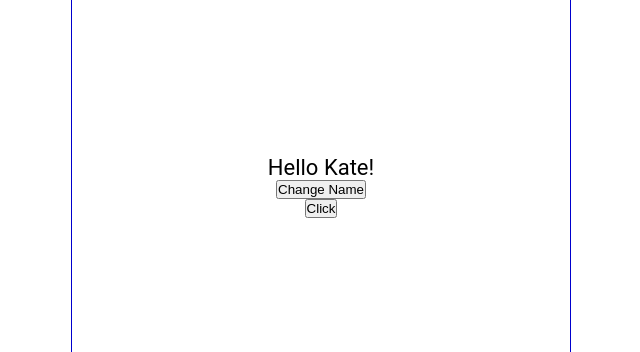
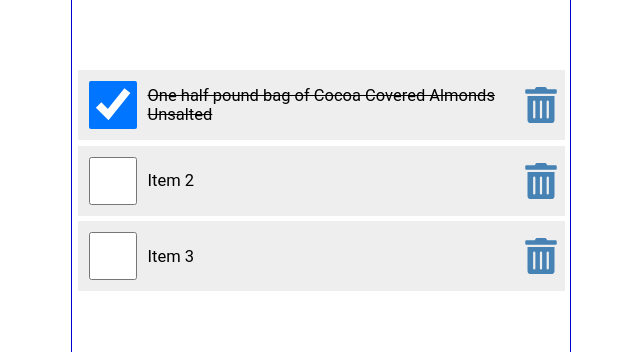
Before and after one commit to kaluczadzsi/react-full-course, a React (Vite) app: page / in a window 1280 px wide. Shown: the part 240-592 px from the top of the page, without its empty margins (319-959 px from the left). Built offline with nearby package versions, Linux system fonts and the light colour scheme.

Commit message:
list & keys

```diff
--- a/package.json
+++ b/package.json
@@ -22,6 +22,7 @@
     "eslint": "^8.57.0",
     "eslint-plugin-react-hooks": "^4.6.0",
     "eslint-plugin-react-refresh": "^0.4.6",
+    "react-icons": "^5.0.1",
     "typescript": "^5.2.2",
     "vite": "^5.2.0"
   }
--- a/src/Content.tsx
+++ b/src/Content.tsx
@@ -1,26 +1,68 @@
 import { useState } from 'react';
+import { FaTrashAlt } from 'react-icons/fa';
 
 const Content = () => {
-  const [name, setName] = useState('Kate');
-  const [count, setCount] = useState(0);
+  const [items, setItems] = useState([
+    {
+      id: 1,
+      checked: true,
+      item: 'One half pound bag of Cocoa Covered Almonds Unsalted',
+    },
+    {
+      id: 2,
+      checked: false,
+      item: 'Item 2',
+    },
+    {
+      id: 3,
+      checked: false,
+      item: 'Item 3',
+    },
+  ]);
 
-  const handleNameChange = () => {
-    const names = ['Tom', 'Brandon', 'Bruce', 'Dave', 'Mike'];
-    const random = Math.floor(Math.random() * names.length);
-    setName(names[random]);
+  const handleCheck = (id: number) => {
+    const listItems = items.map((item) =>
+      item.id === id ? { ...item, checked: !item.checked } : item
+    );
+
+    setItems(listItems);
+    localStorage.setItem('shoppinglist', JSON.stringify(listItems));
   };
 
-  const handleClick = () => {
-    setCount((prevState) => prevState + 2);
-    setCount((prevState) => prevState + 2);
-    console.log(count);
+  const handleDelete = (id: number) => {
+    const listItems = items.filter((item) => item.id !== id);
+    setItems(listItems);
+    localStorage.setItem('shoppinglist', JSON.stringify(listItems));
   };
 
   return (
     <main>
-      <p>Hello {name}!</p>
-      <button onClick={handleNameChange}>Change Name</button>
-      <button onClick={handleClick}>Click</button>
+      {items.length ? (
+        <ul>
+          {items.map((item) => (
+            <li
+              className="item"
+              onChange={() => handleCheck(item.id)}
+              key={item.id}
+            >
+              <input type="checkbox" checked={item.checked} />
+              <label
+                style={item.checked ? { textDecoration: 'line-through' } : {}}
+                onDoubleClick={() => handleCheck(item.id)}
+              >
+                {item.item}
+              </label>
+              <FaTrashAlt
+                onClick={() => handleDelete(item.id)}
+                role="button"
+                tabIndex={0}
+              />
+            </li>
+          ))}
+        </ul>
+      ) : (
+        <p style={{ marginTop: '2rem' }}>Your list is empty</p>
+      )}
     </main>
   );
 };
--- a/src/index.css
+++ b/src/index.css
@@ -56,3 +56,62 @@
   display: grid;
   place-content: center;
 }
+
+ul {
+  width: 100%;
+  list-style: none;
+  padding: 0 0.25rem 0.25rem;
+}
+
+ul li::before {
+  content: '\200B';
+}
+
+.item {
+  display: flex;
+  justify-content: flex-start;
+  align-items: center;
+  padding: 0.5rem 0 0.5rem 0.5rem;
+  margin: 0.25rem 0;
+  background-color: #eee;
+}
+
+.item:first-child {
+  margin: 0;
+}
+
+.item input[type='checkbox'] {
+  text-align: center;
+  width: 2.5rem;
+  width: 48px;
+  min-width: 48px;
+  height: 2.5rem;
+  height: 48px;
+  min-height: 48px;
+  cursor: pointer;
+  margin-right: 0.5rem;
+}
+
+.item input[type='checkbox']:focus + label {
+  text-decoration: underline;
+}
+
+.item > label {
+  font-size: 0.75rem;
+  flex-grow: 1;
+}
+
+.item svg {
+  width: 48px;
+  min-width: 48px;
+  height: 36px;
+  font-size: 1rem;
+  color: steelblue;
+  cursor: pointer;
+}
+
+.item svg:focus,
+.item svg:hover {
+  color: red;
+  outline: none;
+}
```
Also changed, not shown: 1 other file (tests, documents, lock files or other folders).
